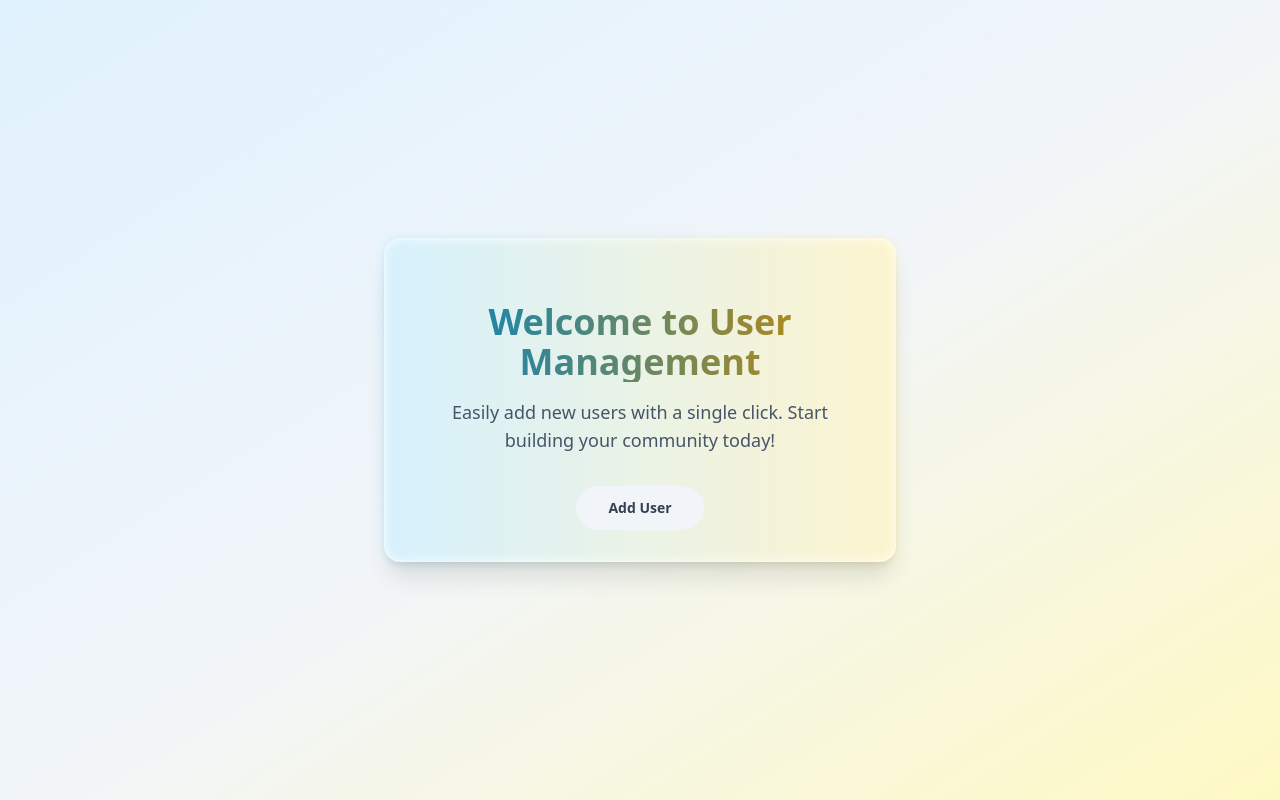
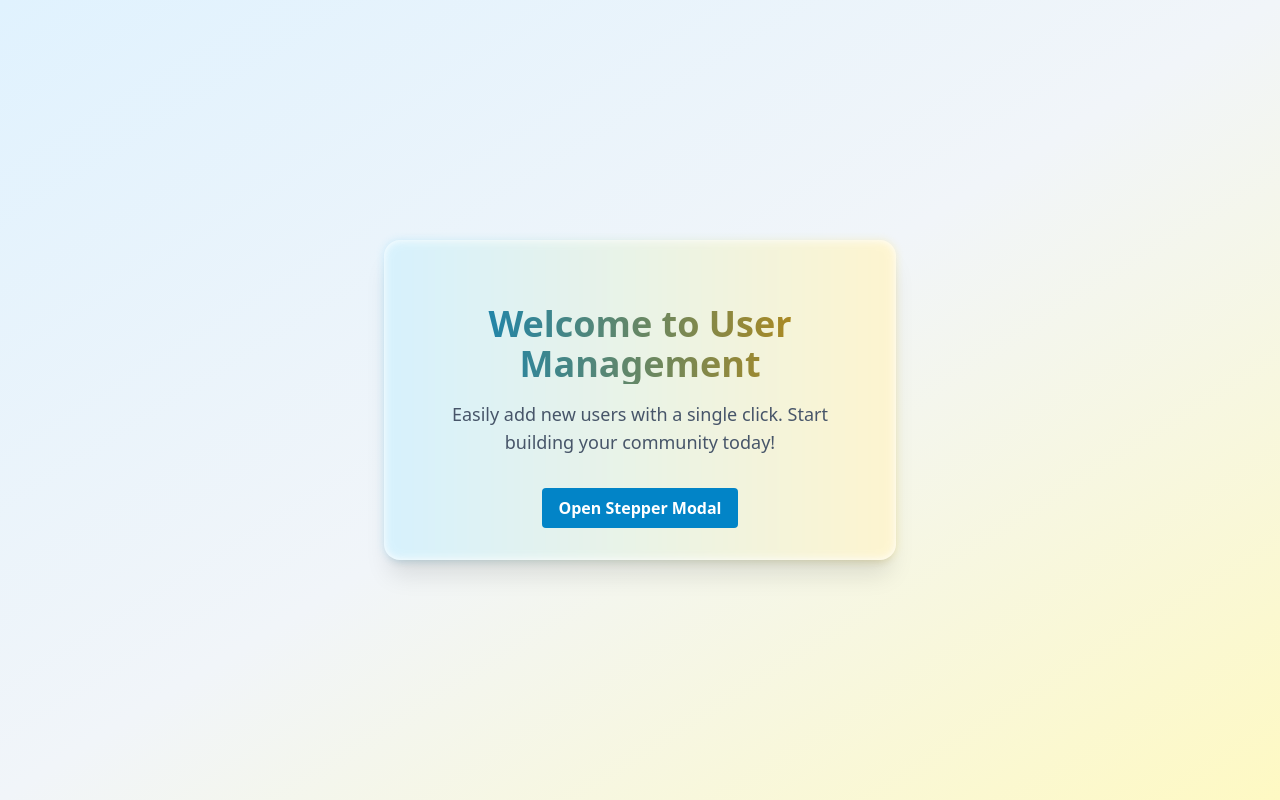
Before and after one commit to nevin03/reusable-components-react, a React (Vite) app: page / in a window 1280 px wide. Built offline with nearby package versions, Linux system fonts and the light colour scheme.

Commit message:
refactor(home): removed un needed code

```diff
--- a/src/pages/Home.jsx
+++ b/src/pages/Home.jsx
@@ -1,39 +1,8 @@
 // src/pages/Home.jsx
-import React, { useState } from "react";
-import Button from "@/components/shared/Button";
-import { useModal } from "@/components/shared/Modal/useModal";
-import BasicInfo from "./BasicInfo";
-import UserAddress from "./UserAddress";
-import UserAccess from "./UserAccess";
-import UsersData from "./UsersData";
+import React from "react";
+import StepperModal from "./StepperModal";
 
 const Home = () => {
-  const { ModalUI, open, close } = useModal();
-  const [step, setStep] = useState(0);
-
-  const steps = [
-    {
-      title: "Basic Info",
-      component: <BasicInfo onNext={() => setStep(1)} />,
-    },
-    {
-      title: "User Address",
-      component: (
-        <UserAddress onNext={() => setStep(2)} onBack={() => setStep(0)} />
-      ),
-    },
-    {
-      title: "User Access",
-      component: (
-        <UserAccess onNext={() => setStep(3)} onBack={() => setStep(1)} />
-      ),
-    },
-    {
-      title: "Users List",
-      component: <UsersData onBack={() => setStep(2)} onClose={close} />,
-    },
-  ];
-
   return (
     <div className="min-h-screen flex items-center justify-center bg-gradient-to-br from-primary-100 via-secondary-100 to-tertiary-100 px-4 py-12">
       <div className="relative max-w-lg w-full bg-white rounded-2xl shadow-xl p-8 text-center space-y-8 transform transition-all hover:shadow-2xl">
@@ -47,22 +16,10 @@ const Home = () => {
             community today!
           </p>
           <div className="mt-8">
-            <Button
-              onClick={open}
-              variant="rounded"
-              color="secondary"
-              size="sm"
-              className="w-full sm:w-auto px-8 py-3 text-lg font-semibold transform transition-transform hover:scale-105 focus:outline-none focus:ring-4 focus:ring-secondary-200"
-            >
-              Add User
-            </Button>
+            <StepperModal />
           </div>
         </div>
       </div>
-
-      <ModalUI modalTitle={steps[step].title} size="md">
-        {steps[step].component}
-      </ModalUI>
     </div>
   );
 };
```
